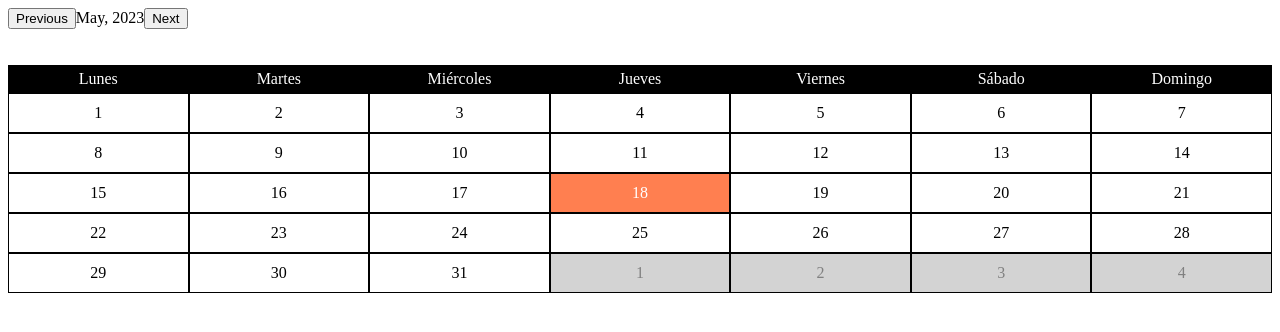
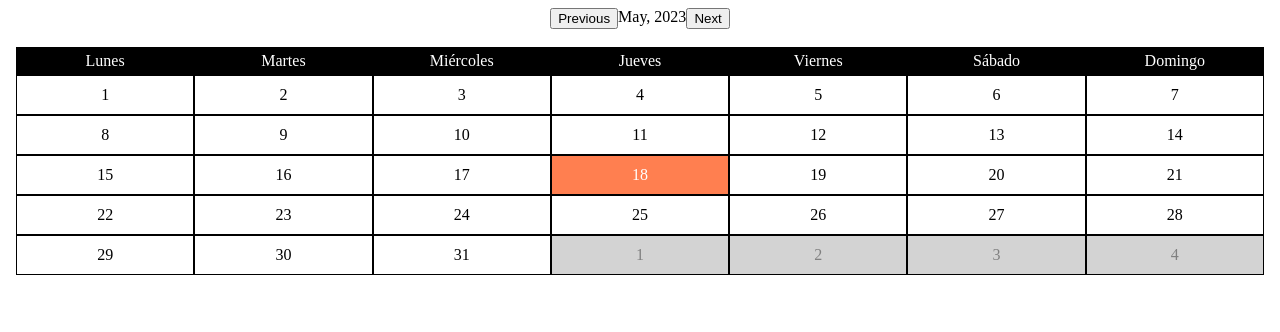
Before and after one commit to Pabloccm9/pmcm-angular-calendar-event, an Angular app: page / in a window 1280 px wide. Shown: the top 332 px of the page. Built offline with nearby package versions, Linux system fonts and the light colour scheme.

Commit message:
feat: new style changes and closeAddEvent functionality

```diff
--- a/src/app/app.component.html
+++ b/src/app/app.component.html
@@ -1,9 +1,10 @@
+<body>
+    <div>
         <div class="calendarHeader">
             <button (click)="changeMonth('-')">Previous</button>
             <span>{{currentDate | date: 'MMMM, y'}}</span>
             <button (click)="changeMonth('+')">Next</button>
         </div>
-<br>
         <br>
         <div class="calendarBody">
             <div class="days">
@@ -18,9 +19,10 @@
                 </ng-container>
             </div>
         </div>
-<div *ngIf="isAddingEvent">
+    </div>
+    <aside *ngIf="isAddingEvent">
         <form [formGroup]="eventForm" (submit)="saveEvent($event)">
-        <label for="title">Título del evento</label>
+            <label for="title">Título</label>
             <input type="text" formControlName="title">
 
             <label for="description">Descripción</label>
@@ -29,5 +31,7 @@
             <input type="date" formControlName="date" [value]="activeDay" (ngModelChange)="change($event)">
 
             <button type="submit">Guardar</button>
+            <button (click)="closeAddEvent()">Cancelar</button>
         </form>
-</div>
+    </aside>
+</body>
--- a/src/app/app.component.scss
+++ b/src/app/app.component.scss
@@ -1,3 +1,34 @@
+body{
+    display: flex;
+    aside {
+        width: 25%;
+        padding: 5px 20px;
+        form {
+            display: flex;
+            flex-direction: column;
+            label {
+                padding: 7px 0px;
+            }
+            input, textarea {
+                margin: 5px 0px;
+                padding: 5px 0px;
+            }
+            button {
+                margin-top: 5px;
+                padding: 5px;
+            }
+        }
+    }
+    div {
+        width: 100%;
+    }
+}
+
+.calendarHeader {
+    display: flex;
+    justify-content: center;
+}
+
 .week, .days {
     display: flex;
     width: 100%;
--- a/src/app/app.component.ts
+++ b/src/app/app.component.ts
@@ -105,6 +105,12 @@ export class AppComponent {
       selectedDay.getDate() === this.currentDate.getDate();
   }
 
+  public closeAddEvent(): void {
+    this.isAddingEvent = false;
+    this.eventForm.controls["title"].setValue("");
+    this.eventForm.controls["description"].setValue("");
+  }
+
    public change(e: any) {
      console.log("change", e);
      this.currentDate = new Date(e);
```
Lines whose indentation alone changed are shown as unchanged.
